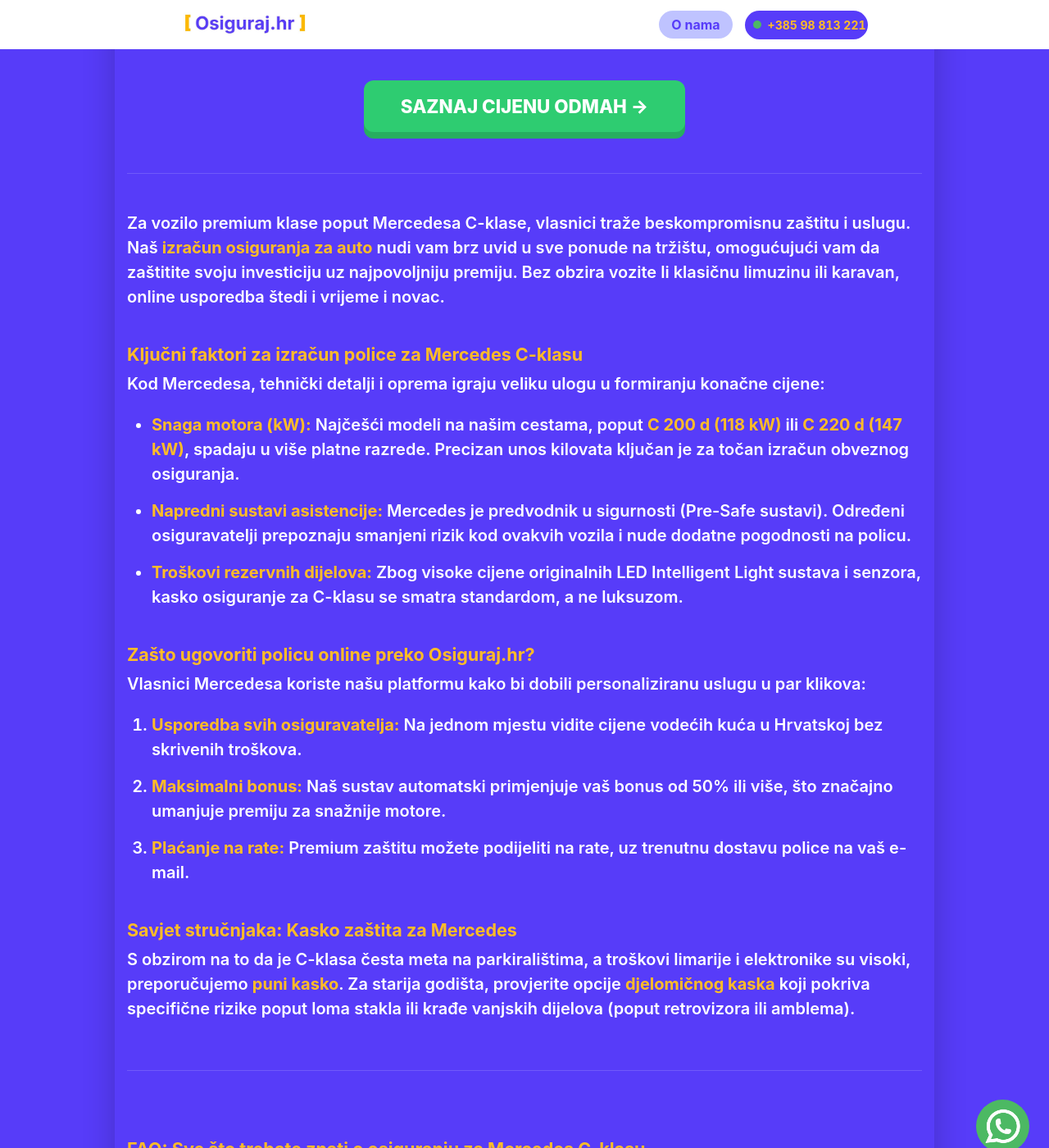
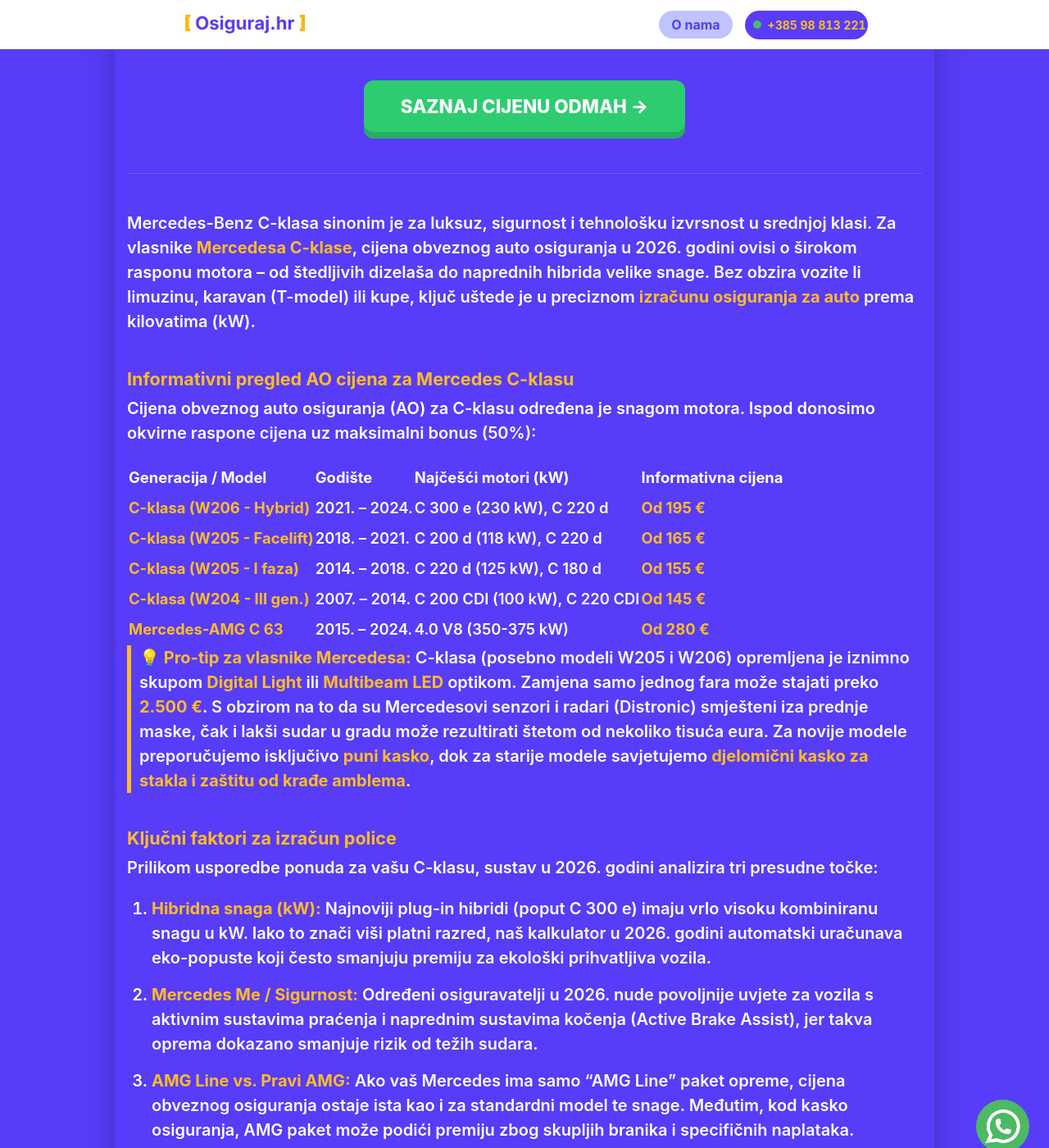
Before and after one commit to Filip-Gale/OsigurajHR, a Jekyll site: the page built from auto-osiguranje/mercedes-c-klasa.md, in a window 1280 px wide and 1400 px high, scrolled down 315 px. Shown: the whole window at 82% size. Built offline with Jekyll 4.4.1, drawn with Linux system fonts in a browser that asks for light colours; some of the changed text lies outside the part shown.

Commit message:
Update mercedes-c-klasa.md

```diff
--- a/auto-osiguranje/mercedes-c-klasa.md
+++ b/auto-osiguranje/mercedes-c-klasa.md
@@ -1,48 +1,82 @@
 ---
 layout: grad
-grad_ime: ""
-title: "Osiguranje za Mercedes C-klasu | Premium izračun cijene (2026)"
+grad_ime: "Hrvatska"
+title: "Osiguranje za Mercedes C-klasu | Cijene po godištima (2007-2024)"
 permalink: /auto-osiguranje/mercedes-c-klasa/
-description: "Usporedite cijene polica za Mercedes C-klasu. Od 220d do snažnih benzinskih modela, pronađite najbolje osiguranje uz online popust."
+description: "Izračunajte cijenu osiguranja za Mercedes C-klasu. Provjerite informativne cijene za C 220 d, hibride i AMG modele po godištima. Uštedite do 30% online."
 ---
 
-Za vozilo premium klase poput Mercedesa C-klase, vlasnici traže beskompromisnu zaštitu i uslugu. Naš **izračun osiguranja za auto** nudi vam brz uvid u sve ponude na tržištu, omogućujući vam da zaštitite svoju investiciju uz najpovoljniju premiju. Bez obzira vozite li klasičnu limuzinu ili karavan, online usporedba štedi i vrijeme i novac.
+Mercedes-Benz C-klasa sinonim je za luksuz, sigurnost i tehnološku izvrsnost u srednjoj klasi. Za vlasnike **Mercedesa C-klase**, cijena obveznog auto osiguranja u 2026. godini ovisi o širokom rasponu motora – od štedljivih dizelaša do naprednih hibrida velike snage. Bez obzira vozite li limuzinu, karavan (T-model) ili kupe, ključ uštede je u preciznom **izračunu osiguranja za auto** prema kilovatima (kW).
 
-### Ključni faktori za izračun police za Mercedes C-klasu
+### Informativni pregled AO cijena za Mercedes C-klasu
 
-Kod Mercedesa, tehnički detalji i oprema igraju veliku ulogu u formiranju konačne cijene:
+Cijena obveznog auto osiguranja (AO) za C-klasu određena je snagom motora. Ispod donosimo okvirne raspone cijena uz maksimalni bonus (50%):
 
-* **Snaga motora (kW):** Najčešći modeli na našim cestama, poput **C 200 d (118 kW)** ili **C 220 d (147 kW)**, spadaju u više platne razrede. Precizan unos kilovata ključan je za točan izračun obveznog osiguranja.
-* **Napredni sustavi asistencije:** Mercedes je predvodnik u sigurnosti (Pre-Safe sustavi). Određeni osiguravatelji prepoznaju smanjeni rizik kod ovakvih vozila i nude dodatne pogodnosti na policu.
-* **Troškovi rezervnih dijelova:** Zbog visoke cijene originalnih LED Intelligent Light sustava i senzora, kasko osiguranje za C-klasu se smatra standardom, a ne luksuzom.
+| Generacija&nbsp;/&nbsp;Model | Godište&nbsp;&nbsp;&nbsp;&nbsp;&nbsp; | Najčešći motori (kW)&nbsp;&nbsp;&nbsp;&nbsp;&nbsp;&nbsp;&nbsp;&nbsp; | Informativna cijena |
+| :--- | :--- | :--- | :--- |
+| **C-klasa (W206 - Hybrid)** | 2021. – 2024. | C 300 e (230 kW), C 220 d | **Od 195 €** |
+| **C-klasa (W205 - Facelift)**| 2018. – 2021. | C 200 d (118 kW), C 220 d | **Od 165 €** |
+| **C-klasa (W205 - I faza)** | 2014. – 2018. | C 220 d (125 kW), C 180 d | **Od 155 €** |
+| **C-klasa (W204 - III gen.)**| 2007. – 2014. | C 200 CDI (100 kW), C 220 CDI | **Od 145 €** |
+| **Mercedes-AMG C 63** | 2015. – 2024. | 4.0 V8 (350-375 kW) | **Od 280 €** |
 
-### Zašto ugovoriti policu online preko Osiguraj.hr?
+> **💡 Pro-tip za vlasnike Mercedesa:** C-klasa (posebno modeli W205 i W206) opremljena je iznimno skupom **Digital Light** ili **Multibeam LED** optikom. Zamjena samo jednog fara može stajati preko **2.500 €**. S obzirom na to da su Mercedesovi senzori i radari (Distronic) smješteni iza prednje maske, čak i lakši sudar u gradu može rezultirati štetom od nekoliko tisuća eura. Za novije modele preporučujemo isključivo **puni kasko**, dok za starije modele savjetujemo **djelomični kasko za stakla i zaštitu od krađe amblema**.
 
-Vlasnici Mercedesa koriste našu platformu kako bi dobili personaliziranu uslugu u par klikova:
+### Ključni faktori za izračun police
 
-1. **Usporedba svih osiguravatelja:** Na jednom mjestu vidite cijene vodećih kuća u Hrvatskoj bez skrivenih troškova.
-2. **Maksimalni bonus:** Naš sustav automatski primjenjuje vaš bonus od 50% ili više, što značajno umanjuje premiju za snažnije motore.
-3. **Plaćanje na rate:** Premium zaštitu možete podijeliti na rate, uz trenutnu dostavu police na vaš e-mail.
+Prilikom usporedbe ponuda za vašu C-klasu, sustav u 2026. godini analizira tri presudne točke:
+1.  **Hibridna snaga (kW):** Najnoviji plug-in hibridi (poput C 300 e) imaju vrlo visoku kombiniranu snagu u kW. Iako to znači viši platni razred, naš kalkulator u 2026. godini automatski uračunava eko-popuste koji često smanjuju premiju za ekološki prihvatljiva vozila.
+2.  **Mercedes Me / Sigurnost:** Određeni osiguravatelji u 2026. nude povoljnije uvjete za vozila s aktivnim sustavima praćenja i naprednim sustavima kočenja (Active Brake Assist), jer takva oprema dokazano smanjuje rizik od težih sudara.
+3.  **AMG Line vs. Pravi AMG:** Ako vaš Mercedes ima samo "AMG Line" paket opreme, cijena obveznog osiguranja ostaje ista kao i za standardni model te snage. Međutim, kod kasko osiguranja, AMG paket može podići premiju zbog skupljih branika i specifičnih naplataka.
 
-### Savjet stručnjaka: Kasko zaštita za Mercedes
-
-S obzirom na to da je C-klasa česta meta na parkiralištima, a troškovi limarije i elektronike su visoki, preporučujemo **puni kasko**. Za starija godišta, provjerite opcije **djelomičnog kaska** koji pokriva specifične rizike poput loma stakla ili krađe vanjskih dijelova (poput retrovizora ili amblema).
+---
 
 <div class="faq-section">
     <h3>FAQ: Sve što trebate znati o osiguranju za Mercedes C-klasu</h3>
 
     <div class="faq-item">
-        <h4>Je li osiguranje skuplje za AMG Line modele?</h4>
-        <p>Ako AMG Line predstavlja samo vizualni paket opreme bez povećanja snage motora (kW), cijena obveznog osiguranja se ne mijenja. Međutim, kasko premija može biti nešto viša zbog skupljih karoserijskih dijelova.</p>
+        <h4>Je li osiguranje skuplje za Mercedes karavan (T-model)?</h4>
+        <p>Ne za obvezno AO osiguranje. Cijena ovisi isključivo o snazi motora (kW). Razlika se javlja samo kod kasko osiguranja ako je tržišna vrijednost karavana viša od limuzine ili ako ima skuplju dodatnu opremu.</p>
     </div>
 
     <div class="faq-item">
-        <h4>Mogu li osigurati Mercedes registriran na tvrtku?</h4>
-        <p>Da, naš kalkulator podržava <strong>izračun osiguranja za auto</strong> i za pravne osobe. Potrebno je samo odabrati odgovarajuću opciju prilikom unosa podataka.</p>
+        <h4>Mogu li osigurati Mercedes C-klasu registriranu na firmu?</h4>
+        <p>Da! Naš online <strong>izračun osiguranja za auto</strong> omogućuje unos podataka za pravne osobe. Mercedes na firmu često može ostvariti i dodatne 'fleet' popuste ako osiguravate više vozila.</p>
     </div>
 
     <div class="faq-item">
-        <h4>Što ako moj Mercedes ima ugrađenu kuku?</h4>
-        <p>Kuka mora biti unesena u prometnu dozvolu. Neki osiguravatelji to smatraju dodatnim rizikom, pa je važno taj podatak točno navesti prilikom online ugovaranja.</p>
+        <h4>Vrijedi li moj bonus od 50% ako prelazim s drugog auta na Mercedes?</h4>
+        <p>Apsolutno. Vaš bonus je vezan uz vas kao vozača. Bez obzira jeste li do jučer vozili manji auto, vaših 50% popusta se u potpunosti primjenjuje na novu policu za Mercedes C-klasu.</p>
     </div>
 </div>
+
+<script type="application/ld+json">
+{
+  "@context": "https://schema.org",
+  "@type": "FAQPage",
+  "mainEntity": [{
+    "@type": "Question",
+    "name": "Je li osiguranje skuplje za Mercedes karavan (T-model)?",
+    "acceptedAnswer": {
+      "@type": "Answer",
+      "text": "Ne, cijena AO osiguranja ovisi o kilovatima (kW), a ne o obliku karoserije."
+    }
+  },
+  {
+    "@type": "Question",
+    "name": "Mogu li osigurati Mercedes C-klasu registriranu na firmu?",
+    "acceptedAnswer": {
+      "@type": "Answer",
+      "text": "Da, online sustav podržava izračun za pravne osobe uz mogućnost odbitka PDV-a na kasko policu."
+    }
+  },
+  {
+    "@type": "Question",
+    "name": "Vrijedi li moj bonus od 50% ako prelazim s drugog auta na Mercedes?",
+    "acceptedAnswer": {
+      "@type": "Answer",
+      "text": "Da, bonus je trajno vlasništvo vozača i automatski se obračunava kroz naš online kalkulator za Mercedes C-klasu."
+    }
+  }]
+}
+</script>
```
